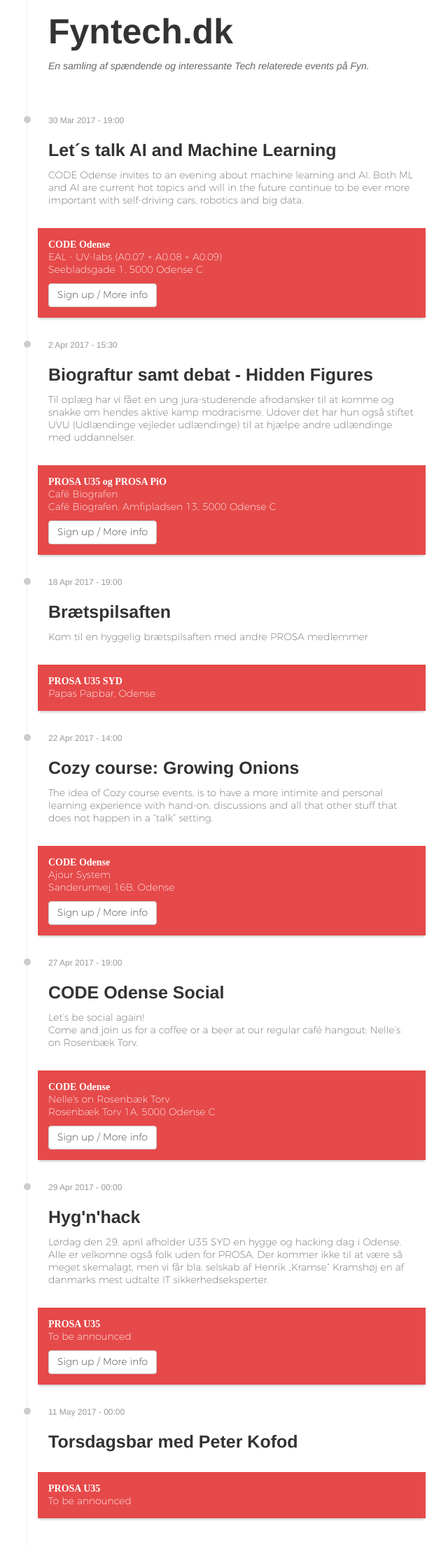
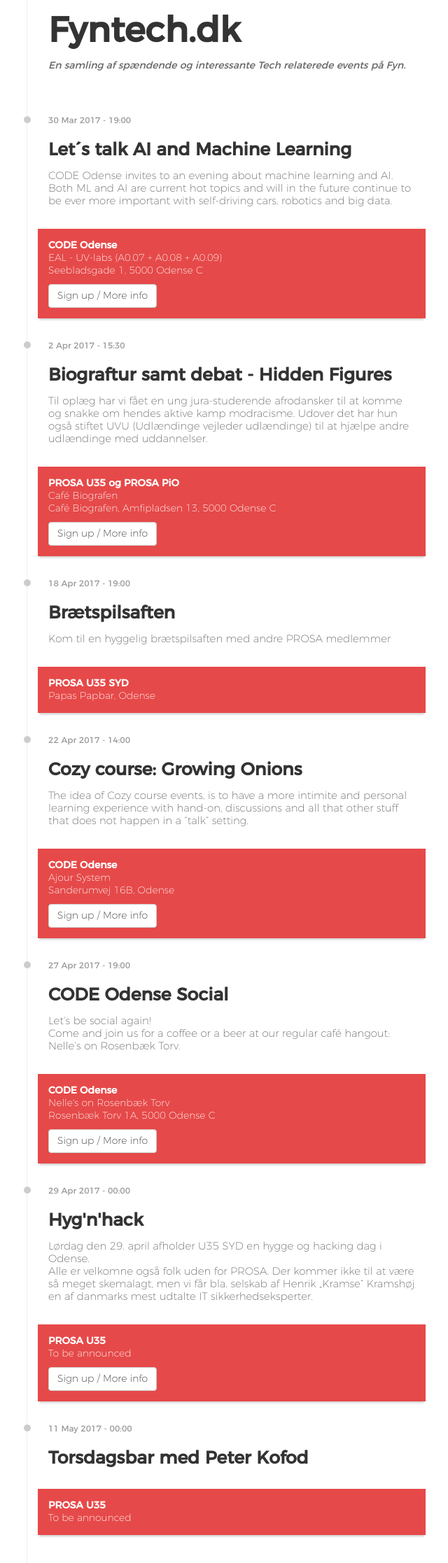
Before and after one commit to fyntech/fyntech, a Jekyll site: the page built from index.html, in a window 1280 px wide. Shown: the whole page at 70% size, without its empty margins (317-957 px from the left). Built offline with Jekyll 4.4.1, drawn with Linux system fonts in a browser that asks for light colours; before the commit the page ends 2210 px from its top, so only the background shows below that.

Commit message:
removed unused font and pumped P text size

```diff
--- a/assets/style.scss
+++ b/assets/style.scss
@@ -3,25 +3,9 @@
 @import "variables";
 
 @font-face {
-    font-family: 'montserratbold';
-    src: url('font/montserrat-bold-webfont.woff2') format('woff2'),
-         url('font/montserrat-bold-webfont.woff') format('woff');
-    font-weight: normal;
-    font-style: normal;
-
-}
-@font-face {
     font-family: 'montserratextralight';
     src: url('font/montserrat-extralight-webfont.woff2') format('woff2'),
          url('font/montserrat-extralight-webfont.woff') format('woff');
-    font-weight: normal;
-    font-style: normal;
-
-}
-@font-face {
-    font-family: 'montserratlight';
-    src: url('font/montserrat-light-webfont.woff2') format('woff2'),
-         url('font/montserrat-light-webfont.woff') format('woff');
     font-weight: normal;
     font-style: normal;
 
@@ -45,7 +29,7 @@
   font-size: 62.5%;
 }
 body {
-  font-family: Montserrat, Helvetica, Arial, sans-serif;
+  font-family: montserratregular, Helvetica, Arial, sans-serif;
   background-color: white;
   font-size: 1.4rem;
   line-height: 1.8rem;
@@ -153,6 +137,7 @@
 
       p {
         margin-bottom: 0;
+        font-size: 1.5rem;
         font-family: montserratextralight;
         color: #666;
       }
@@ -184,7 +169,7 @@
   }
 
   .event-organizer{
-    font-family: montserrat;
+    font-family: montserratregular;
   }
 
   .colorful {
```
